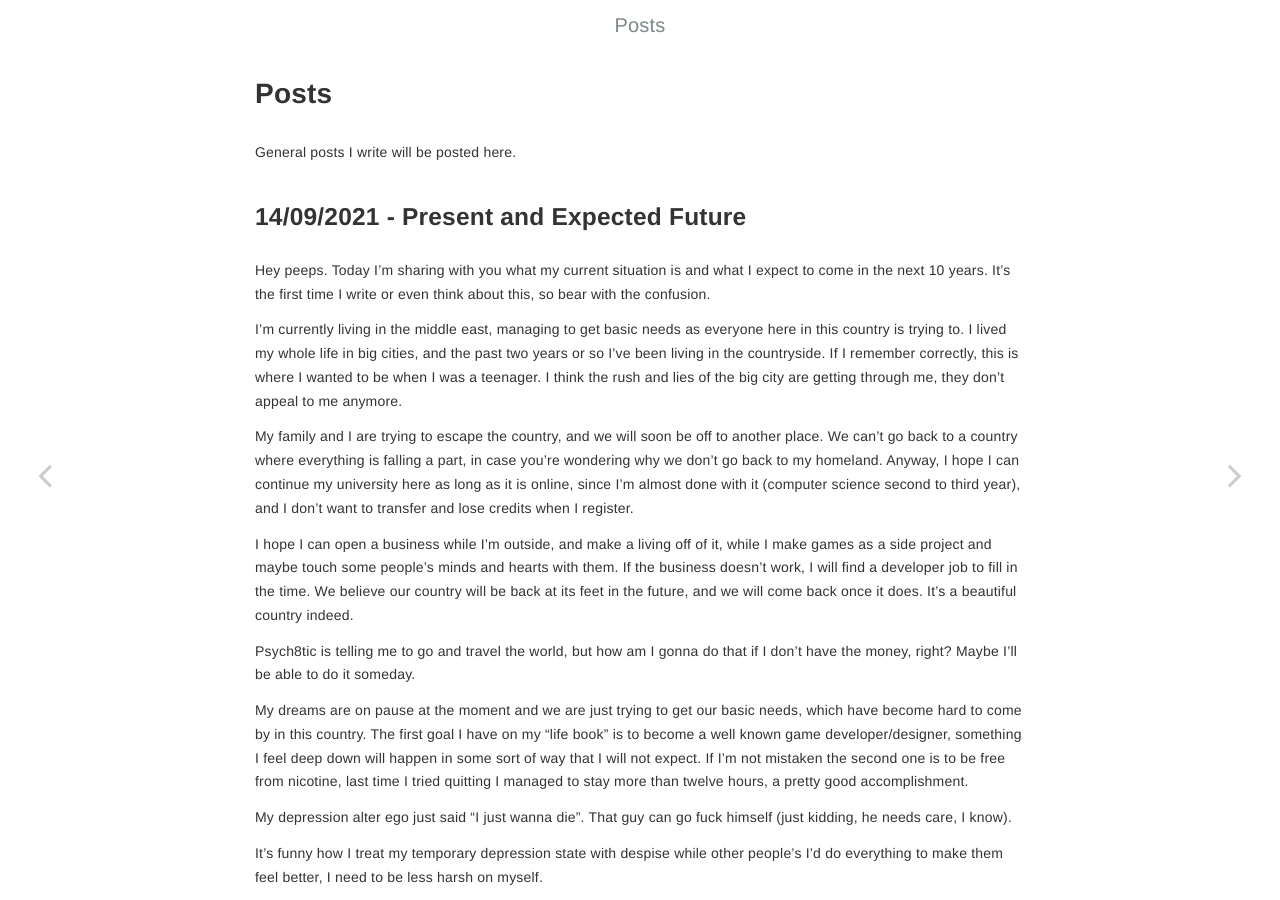
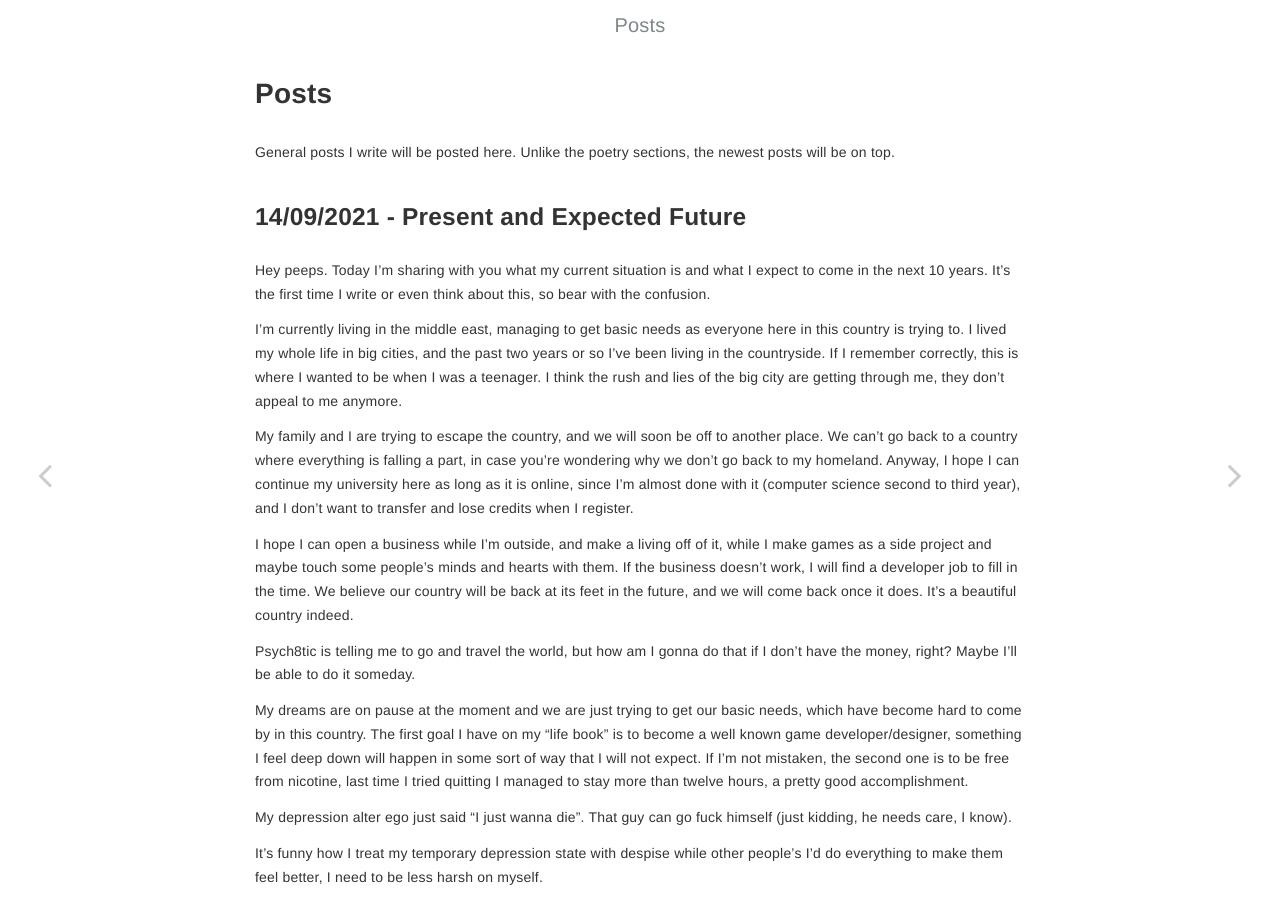
Before and after one commit to Jihanger-997/utopian_orbit_blog, a Jekyll site: the page built from _posts/2021-08-09-Posts.markdown, in a window 1280 px wide. Built offline with Jekyll 4.4.1, drawn with Linux system fonts in a browser that asks for light colours.

Commit message:
added posts

```diff
--- a/_posts/2021-08-09-Posts.markdown
+++ b/_posts/2021-08-09-Posts.markdown
@@ -1,13 +1,13 @@
 ---
 layout: post
 title:  "Posts"
-date:   2021-08-08 22:03:08 +0300
-categories: welcome
+date:   2021-08-09 22:03:08 +0300
+categories: blogpost
 author: Jihanger
 permalink: "/:year/:month/:day/:categories/:title/"
 ---
 
-General posts I write will be posted here.
+General posts I write will be posted here. Unlike the poetry sections, the newest posts will be on top.
 
 
 14/09/2021 - Present and Expected Future
@@ -22,7 +22,7 @@ I hope I can open a business while I'm outside, and make  a living off of it, wh
 
 Psych8tic is telling me to go and travel the world, but how am I gonna do that if I don't have the money, right? Maybe I'll be able to do it someday.
 
-My dreams are on pause at the moment and we are just trying to get our basic needs, which have become hard to come by in this country. The first goal I have on my "life book" is to become a well known game developer/designer, something I feel deep down will happen in some sort of way that I will not expect. If I'm not mistaken the second one is to be free from nicotine, last time I tried quitting I managed to stay more than twelve hours, a pretty good accomplishment.
+My dreams are on pause at the moment and we are just trying to get our basic needs, which have become hard to come by in this country. The first goal I have on my "life book" is to become a well known game developer/designer, something I feel deep down will happen in some sort of way that I will not expect. If I'm not mistaken, the second one is to be free from nicotine, last time I tried quitting I managed to stay more than twelve hours, a pretty good accomplishment.
 
 My depression alter ego just said "I just wanna die". That guy can go fuck himself (just kidding, he needs care, I know).
 
--- a/_posts/2021-08-15-Marilyn-Moon.markdown
+++ b/_posts/2021-08-15-Marilyn-Moon.markdown
@@ -16,7 +16,7 @@ Hi I’m Marilyn Moon and let me tell you something: when the inspiration comes,
 
 Instagram: <a href="https://www.instagram.com/marillynmoon/">marillynmoon</a>
 
-Comfort Food
+26/08/2021 - Comfort Food
 -------------
 In my family when I was a teenager we were very poor, choosing what to eat was a privilege that we hardly ever had.
 
```
